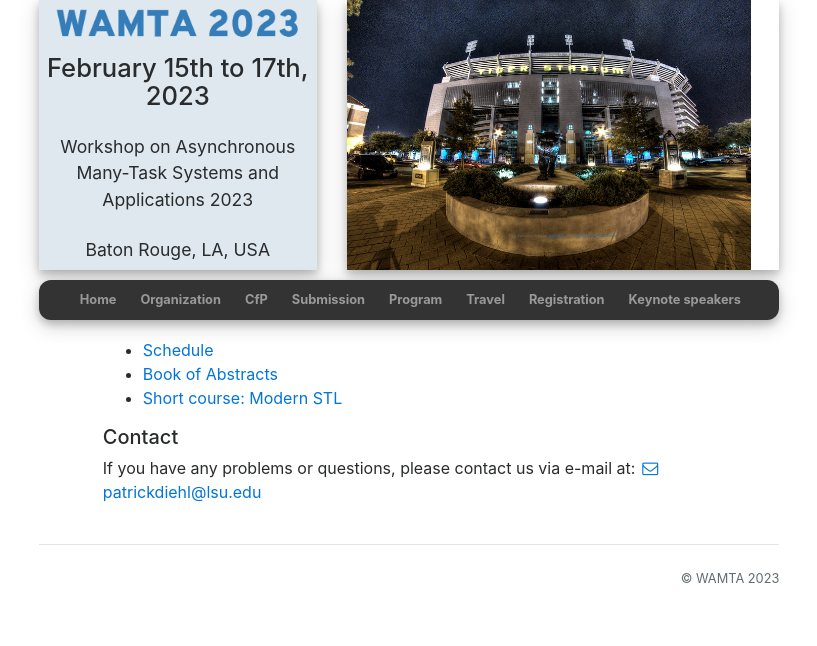
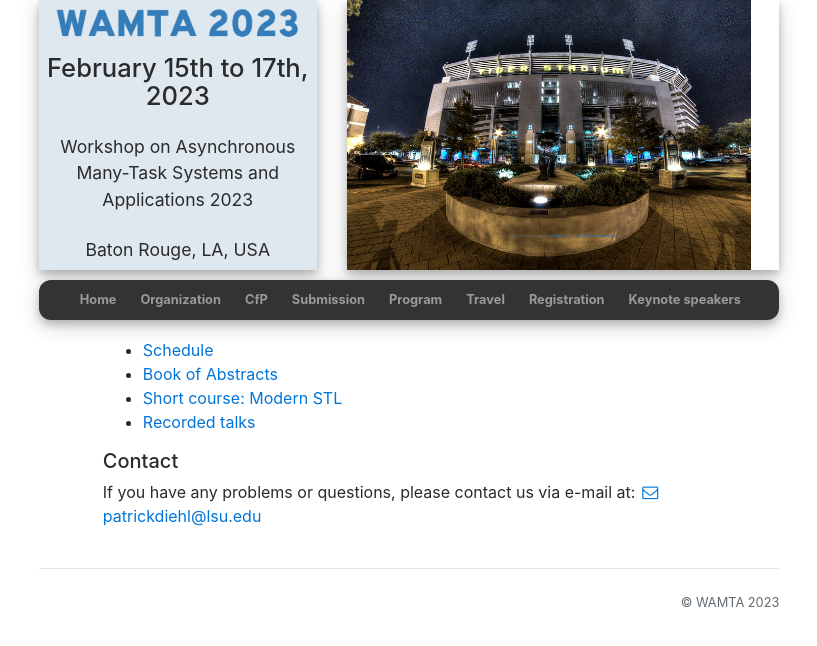
Before and after one commit to wamta26/WAMTA26.github.io, a Jekyll site: the page built from program.md, in a window 1280 px wide. Shown: the top 646 px of the page, without its empty margins (231-1048 px from the left). Built offline with Jekyll 4.4.1, drawn with Linux system fonts in a browser that asks for light colours; nearby versions of some CDN libraries.

Commit message:
Add link to the recoreded talks

```diff
--- a/program.md
+++ b/program.md
@@ -24,6 +24,7 @@ slide_id: 4
 <li> <a href="/assets/schedule.pdf">Schedule </a> </li>
 <li> <a href="/assets/book-of-abstracts.pdf"> Book of Abstracts </a> </li>
 <li> <a href="/shortcourse"> Short course: Modern STL </a> </li>
+<li> <a href="https://www.youtube.com/playlist?list=PL7vEgTL3FalZ7xBUvYrlgacIhc3CqbYAM">Recorded talks</a> </li>
 </ul>
 
 
```
